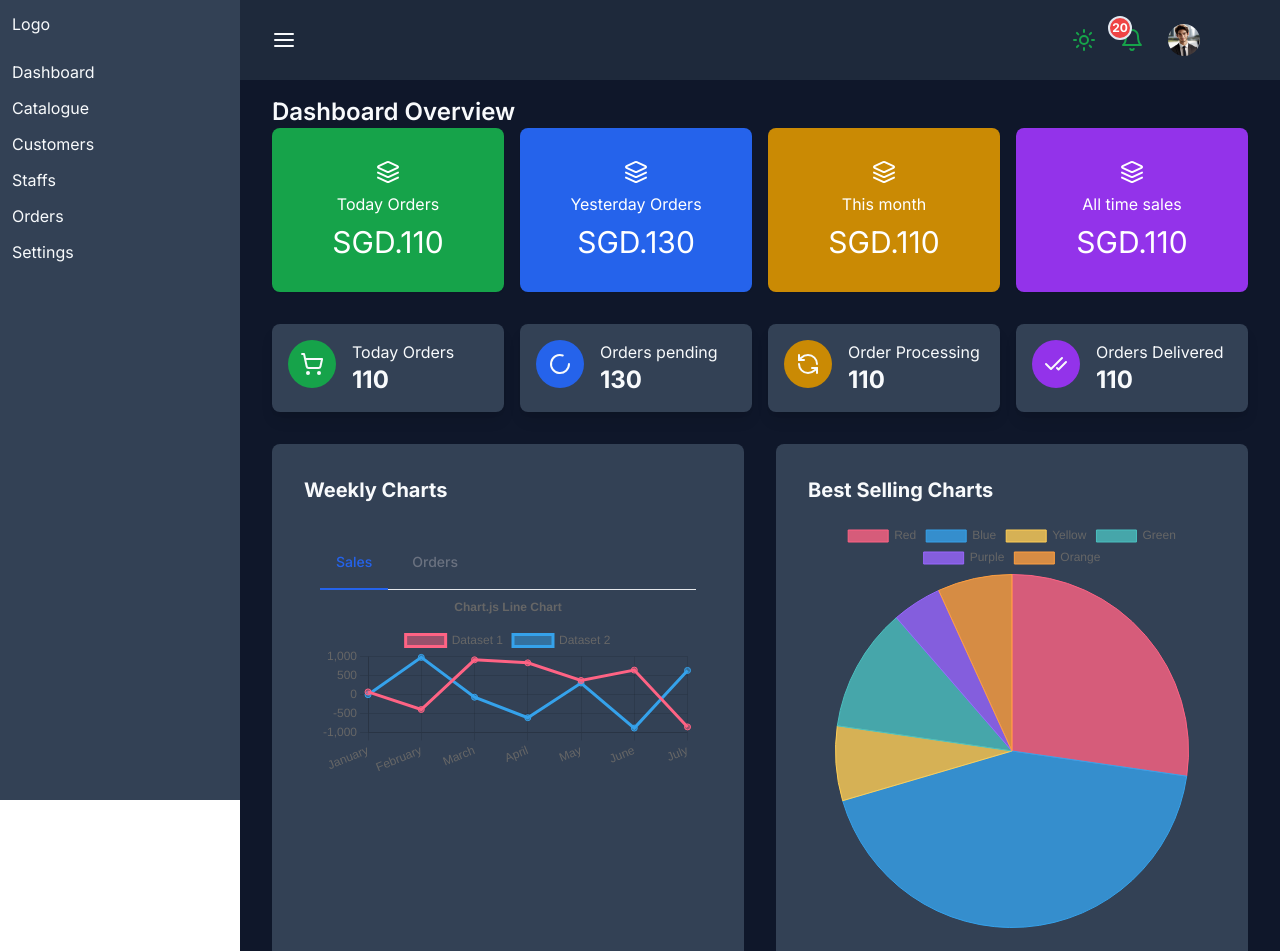
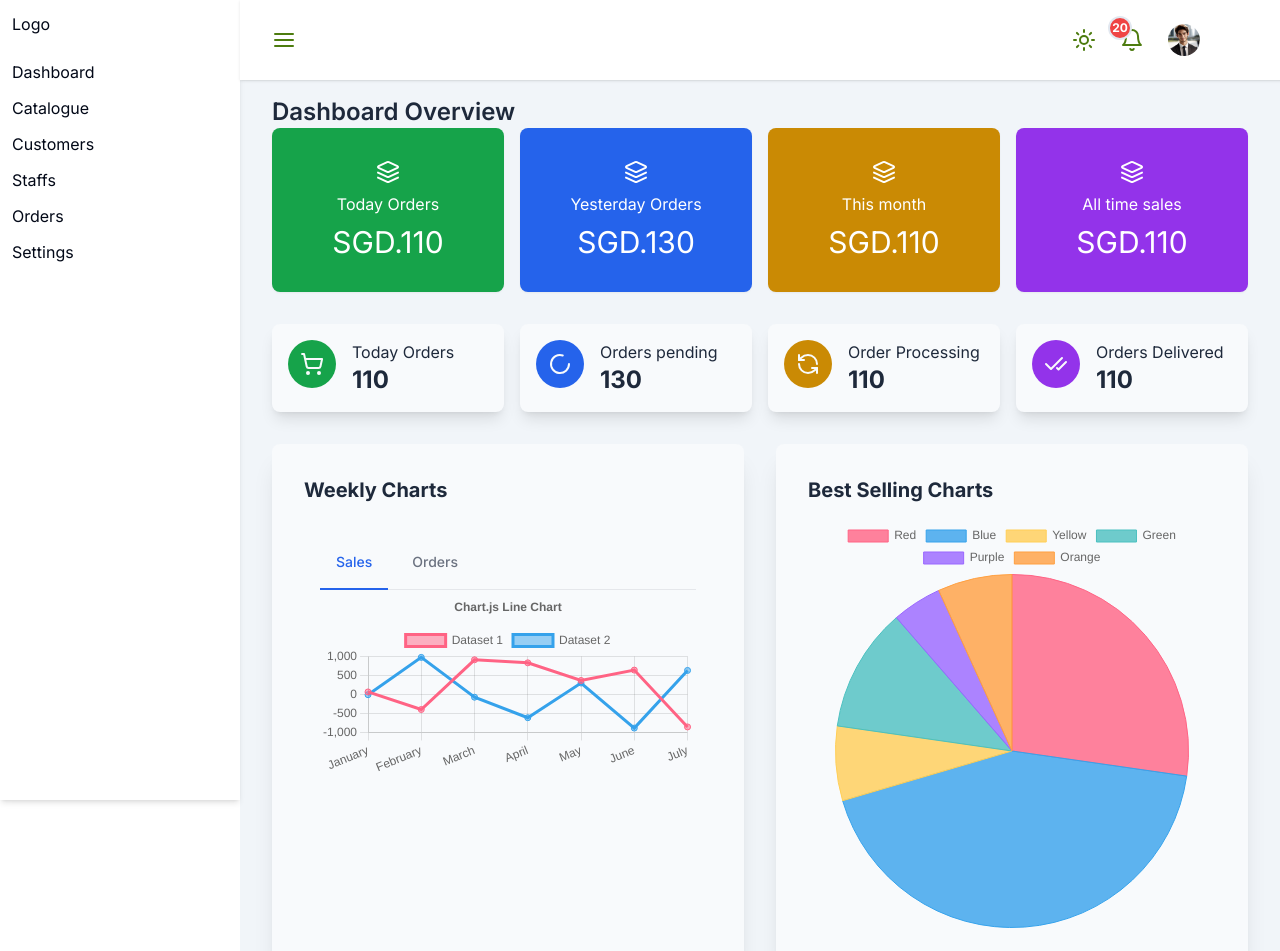
Before and after one commit to darrenliew96/nextjs-ecommerce, a Next.js app: page /dashboard in a window 1280 px wide. Shown: the top 951 px of the page. Built offline with nearby package versions, Linux system fonts and the light colour scheme.

Commit message:
added dark mode/light mode

```diff
--- a/jsconfig.json
+++ b/jsconfig.json
@@ -1,7 +1,7 @@
 {
   "compilerOptions": {
     "paths": {
-      "@/*": ["./src/*"]
+      "@/*": ["./src/*"],
     }
   }
 }
--- a/src/app/(back-office)/layout.js
+++ b/src/app/(back-office)/layout.js
@@ -13,7 +13,7 @@ export default function Layout({children}) {
         <div className="w-full">
             {/* header */}
             <h2><Navbar /></h2>
-            <main className="p-8 bg-slate-900 text-slate-50 min-h-screen  ml-60 mt-16">{children}</main>
+            <main className="p-8 bg-slate-100 dark:bg-slate-900 text-slate-50 min-h-screen  ml-60 mt-16">{children}</main>
         </div>
 
         </div>
--- /dev/null
+++ b/src/app/components/ThemeSwitcherBtn.jsx
@@ -0,0 +1,28 @@
+"use client";
+
+import { Moon, Sun } from "lucide-react";
+import { useTheme } from "next-themes";
+import { useState, useEffect } from "react";
+import React from "react";
+
+export default function ThemeSwitcherBtn() {
+  const [mounted, setMounted] = useState(false);
+  const { theme, setTheme } = useTheme();
+  console.log(theme)
+
+  useEffect(() => {
+    setMounted(true);
+  }, []);
+
+  if (!mounted) {
+    return null;
+  }
+  return (
+    <button
+      className="text-lime-700 dark:text-slate-50"
+      onClick={() => setTheme(theme === "dark" ? "light" : "dark")}
+    >
+      {theme === "light" ? <Moon /> : <Sun />}
+    </button>
+  );
+}
--- a/src/app/components/backoffice/BestSellingProductsChart.jsx
+++ b/src/app/components/backoffice/BestSellingProductsChart.jsx
@@ -34,7 +34,7 @@ const data = {
 
 export default function BestSellingProductsChart() {
   return (
-    <div className="bg-slate-700 p-8 rounded-lg">
+    <div className="bg-slate-50 text-slate-800 dark:bg-slate-700 dark:text-slate-50 p-8 rounded-lg shadow-xl">
       <h2 className="text-xl font-bold mb-4">Best Selling Charts</h2>
       <Pie data={data} />
     </div>
--- a/src/app/components/backoffice/CustomDataTable.jsx
+++ b/src/app/components/backoffice/CustomDataTable.jsx
@@ -17,8 +17,8 @@ export default function CustomDataTable() {
   }
 
   return (
-    <div className="">
-      <h2 className="text-xl font-bold mb-4">Recent order</h2>
+    <div className="mt-8">
+      <h2 className="text-slate-700 dark:text-slate-50 text-xl font-bold mb-4 px-4">Recent order</h2>
       {/* Table */}
 
       <div className="p-8">
--- a/src/app/components/backoffice/Heading.jsx
+++ b/src/app/components/backoffice/Heading.jsx
@@ -2,7 +2,7 @@ import React from 'react'
 
 function Heading({title}) {
   return (
-    <div className='text-2xl font-semibold text-slate-50'>{title}</div>
+    <div className='text-2xl font-semibold text-slate-800 dark:text-slate-50'>{title}</div>
   )
 }
 
--- a/src/app/components/backoffice/Navbar.jsx
+++ b/src/app/components/backoffice/Navbar.jsx
@@ -11,26 +11,26 @@ import {
 } from "@/components/ui/dropdown-menu";
 
 import { LayoutGrid, Settings, LogOut } from "lucide-react";
+import ThemeSwitcherBtn from "../ThemeSwitcherBtn";
 
 export default function Navbar() {
   return (
-    <div className="flex items-center justify-between bg-slate-800 text-slate-50 h-20 px-8 pr-80 py-4 fixed top-0 w-full z-50 left-60">
+    <div className="flex items-center justify-between bg-white dark:bg-slate-800 text-slate-50 h-20 px-8 pr-80 py-4 fixed top-0 w-full z-50 left-60 shadow">
       {/* Icon */}
       <button>
-        <AlignJustify />
+        <AlignJustify className="text-lime-700 dark:text-slate-50" />
       </button>
       {/* 3 Icons */}
       <div className="flex space-x-3">
-        <button>
-          <Sun className="text-green-600" />
-        </button>
+        <ThemeSwitcherBtn/>
+
         <DropdownMenu>
           <DropdownMenuTrigger>
             <button
               type="button"
               className="relative inline-flex items-center p-3 text-sm font-medium text-center text-white bg-transparent rounded-lg"
             >
-              <Bell className="text-green-600" />
+              <Bell className="text-lime-700 dark:text-slate-50" />
               <span className="sr-only">Notifications</span>
               <div className="absolute inline-flex items-center justify-center w-6 h-6 text-xs font-bold text-white bg-red-500 border-2 rounded-full -top-0 -start-0 dark:border-gray-900">
                 20
--- a/src/app/components/backoffice/Sidebar.jsx
+++ b/src/app/components/backoffice/Sidebar.jsx
@@ -3,7 +3,7 @@ import Link from "next/link";
 
 
 export default function Sidebar(){
-    return <div className="bg-slate-700 space-y-6 w-60 h-screen text-slate-50 p-3 fixed left-0 top-0">
+    return <div className="dark:bg-slate-700 dark:text-slate-50 shadow-md space-y-6 w-60 h-screen  p-3 fixed left-0 top-0">
         <Link className="mb-6" href="#">Logo</Link>
         <div className="space-y-3 flex flex-col">
             <Link href="#">Dashboard</Link>
--- a/src/app/components/backoffice/SmallCard.jsx
+++ b/src/app/components/backoffice/SmallCard.jsx
@@ -4,10 +4,10 @@ import { ShoppingCart } from "lucide-react";
 export default function SmallCard({data}) {
   const { title , numbers, iconBg, icon:Icon,} = data
   return (
-    <div className="rounded-lg shadow-lg bg-slate-700 p-4">
+    <div className="rounded-lg shadow-lg bg-slate-50 text-slate-800 dark:bg-slate-700 p-4 dark:text-slate-50">
       <div className="flex space-x-4">
         <div className={`w-12 h-12 ${iconBg} rounded-full items-center flex justify-center`}>
-          <Icon className="" />
+          <Icon className="text-slate-50" />
         </div>
 
         <div className="">
--- a/src/app/components/backoffice/WeeklySalesChart.jsx
+++ b/src/app/components/backoffice/WeeklySalesChart.jsx
@@ -74,7 +74,7 @@ export default function WeeklySalesChart() {
 
   const [chartToDisplay, setChartToDisplay] = useState(tabs[0].type);
   return (
-    <div className="bg-slate-700 p-8 rounded-lg">
+    <div className="bg-slate-50 text-slate-800 dark:bg-slate-700 dark:text-slate-50 p-8 rounded-lg shadow-xl">
       <h2 className="text-xl font-bold mb-4">Weekly Charts</h2>
       <div className="p-4">
         {/* Tabs */}
@@ -104,7 +104,7 @@ export default function WeeklySalesChart() {
         {/* Content to display */}
         {tabs.map((tab, i) => {
           if (chartToDisplay === tab.type) {
-            return <Line options={options} data={data} />;
+            return <Line options={options} data={data} key={i}  />;
           }
           return null;
         })}
--- a/src/app/layout.js
+++ b/src/app/layout.js
@@ -1,5 +1,6 @@
 import { Inter } from "next/font/google";
 import "./styles/main.scss";
+import Providers from "@/context/Providers";
 
 const inter = Inter({ subsets: ["latin"] });
 
@@ -10,9 +11,10 @@ export const metadata = {
 
 export default function RootLayout({ children }) {
   return (
-    <html lang="en">
-      <body className={inter.className}>{children}</body>
+    <html lang="en" className="dark">
+      <body className={inter.className}>
+        <Providers>{children}</Providers>
+      </body>
     </html>
-
   );
 }
--- /dev/null
+++ b/src/context/Providers.jsx
@@ -0,0 +1,11 @@
+"use client";
+import React from "react";
+import { ThemeProvider } from "next-themes";
+
+export default function Providers({ children }) {
+  return (
+    <ThemeProvider attribute="class" defaultTheme="system">
+      {children}
+    </ThemeProvider>
+  );
+}
```
